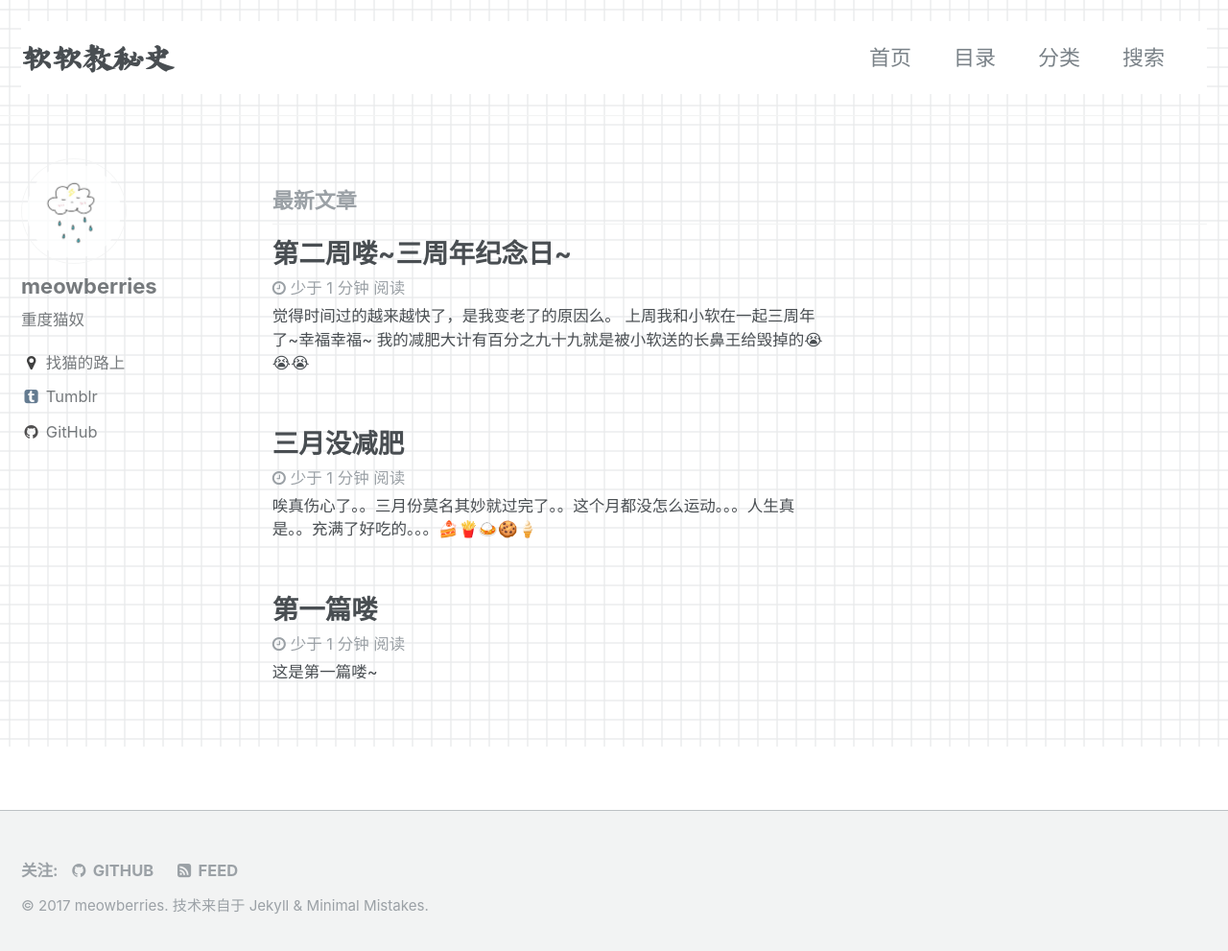
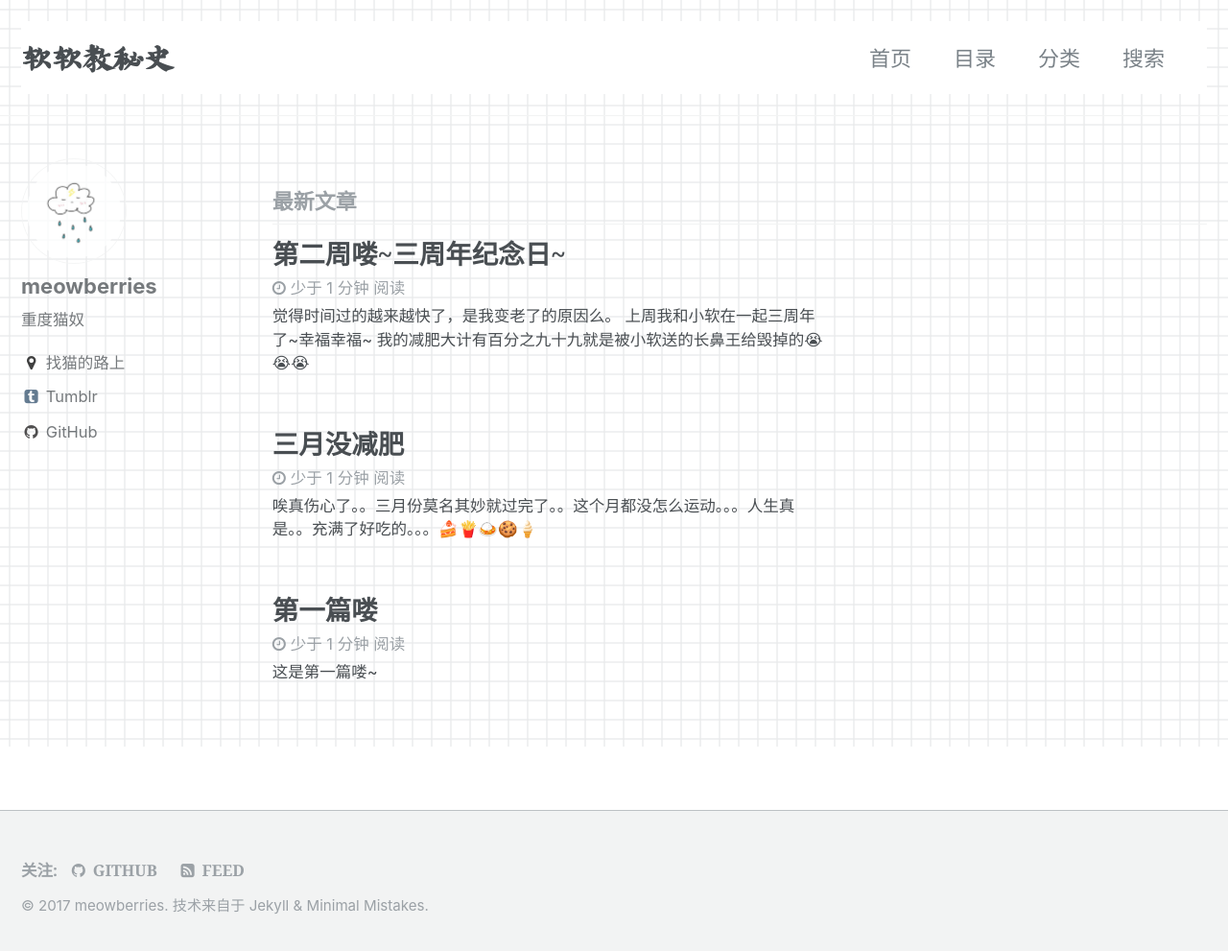
Before and after one commit to meowberries/meowberries.github.io, a Jekyll site: the page built from index.html, in a window 1280 px wide and 1000 px high. Shown: the top 991 px of the window at 96% size. Built offline with Jekyll 4.4.1, drawn with Linux system fonts in a browser that asks for light colours; emoji names are drawn with the system emoji font; the list of posts is cut into pages by our own code.

Commit message:
font update

```diff
--- a/_sass/_variables.scss
+++ b/_sass/_variables.scss
@@ -6,30 +6,30 @@
    Typography
    ========================================================================== */
 
-$doc-font-size              : 16 !default;
+$doc-font-size              : 12 !default;
 
 /* paragraph indention */
 $paragraph-indent           : false !default; // true, false (default)
 $indent-var                 : 1.3em !default;
 
 /* system typefaces */
-$serif                      : Georgia, Times, "Microsoft YaHei", STXihei, serif !default;
-$sans-serif                 : -apple-system, ".SFNSText-Regular", "San Francisco", "Roboto", "Segoe UI", "Helvetica Neue", "Lucida Grande", "Microsoft YaHei", STXihei, Arial, sans-serif !default;
-$monospace                  : Monaco, Consolas, "Lucida Console", monospace, "Microsoft YaHei", STXihei !default;
+$serif                      : Georgia, Times, SimSun,STSong, "Microsoft YaHei", serif !default;
+$sans-serif                 : -apple-system, ".SFNSText-Regular", "San Francisco", "Roboto", "Segoe UI", "Helvetica Neue", "Lucida Grande", "Microsoft YaHei",SimSun,STSong,  Arial, sans-serif !default;
+$monospace                  : Monaco, Consolas, "Lucida Console", monospace, SimSun,STSong, "Microsoft YaHei" !default;
 
 /* sans serif typefaces */
-$sans-serif-narrow          : $sans-serif !default;
+$sans-serif-narrow          : $serif !default;
 $helvetica                  : Helvetica, "Helvetica Neue", Arial, sans-serif !default;
 
 /* serif typefaces */
-$georgia                    : Georgia, "Microsoft YaHei", STXihei,serif !default;
-$times                      : Times,"Microsoft YaHei", STXihei, serif !default;
-$bodoni                     : "Bodoni MT","Microsoft YaHei", STXihei, serif !default;
-$calisto                    : "Calisto MT","Microsoft YaHei", STXihei, serif !default;
-$garamond                   : Garamond,"Microsoft YaHei", STXihei, serif !default;
+$georgia                    : Georgia, SimSun,STSong, "Microsoft YaHei",serif !default;
+$times                      : Times, SimSun,STSong,"Microsoft YaHei", serif !default;
+$bodoni                     : "Bodoni MT", SimSun,STSong,"Microsoft YaHei", serif !default;
+$calisto                    : "Calisto MT", SimSun,STSong,"Microsoft YaHei", serif !default;
+$garamond                   : Garamond, SimSun,STSong,"Microsoft YaHei", serif !default;
 
 $global-font-family         : $sans-serif   !default;
-$header-font-family         : $sans-serif   !default;
+$header-font-family         : $serif   !default;
 $caption-font-family        : $serif !default;
 
 /* type scale */
```
